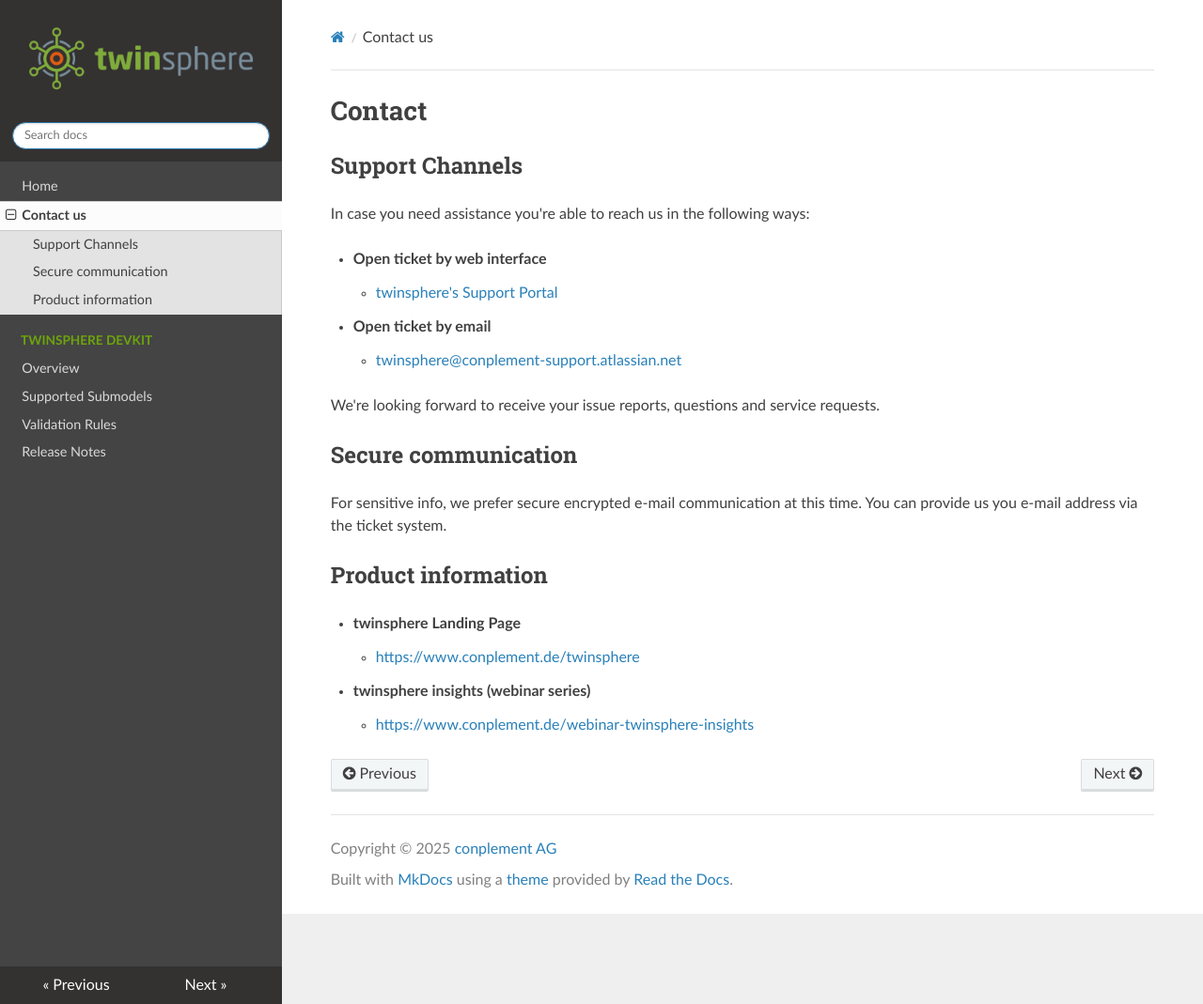
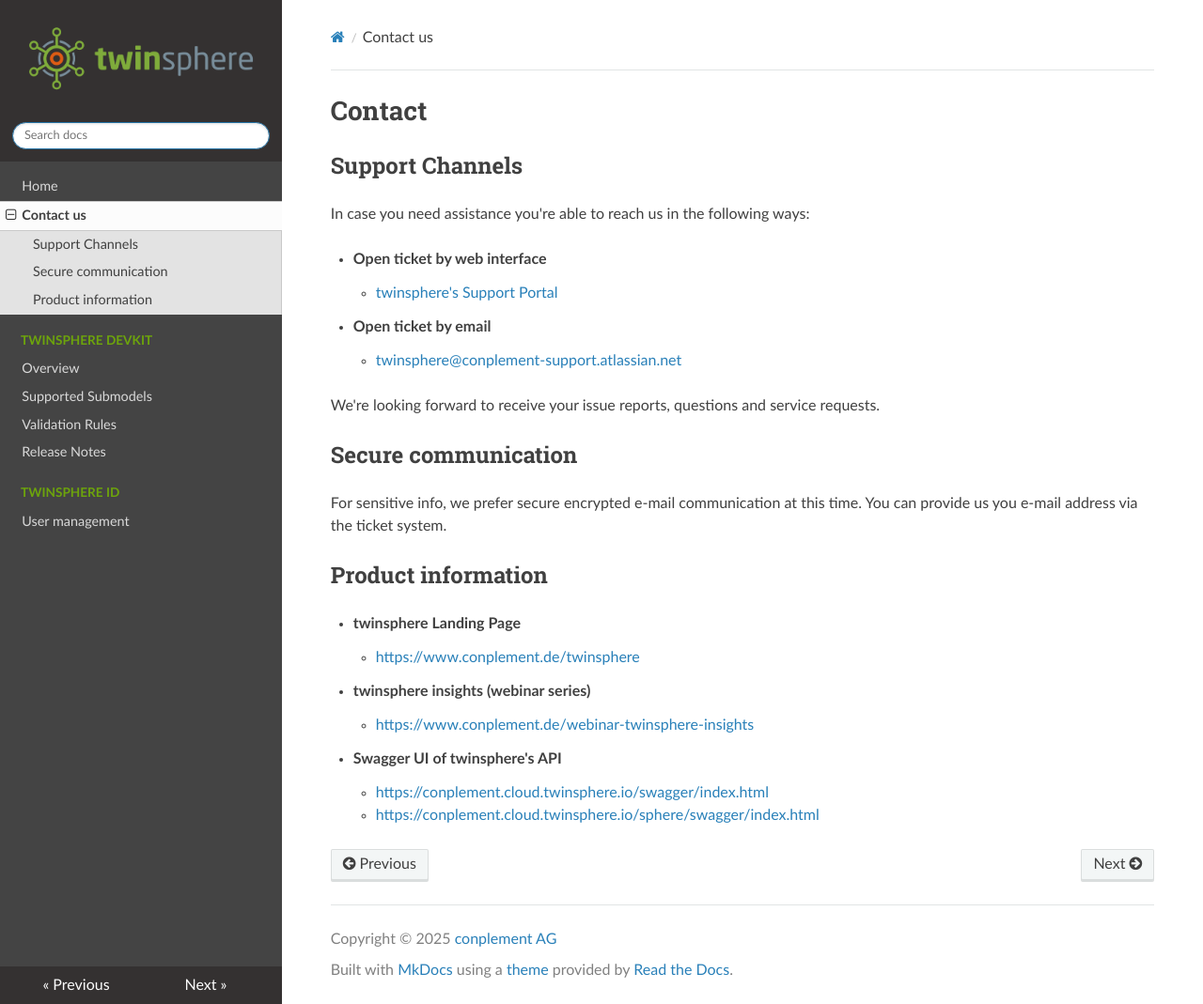
Before and after one commit to twinsphere/twinsphere.github.io, an MkDocs documentation site: the page built from docs/contact.md, in a window 1280 px wide and 1069 px high. Shown: the whole window at 94% size. Built offline with MkDocs 1.6.1, drawn with Linux system fonts in a browser that asks for light colours; nearby versions of some CDN libraries.

Commit message:
feat(id): add documentation

```diff
--- a/docs/contact.md
+++ b/docs/contact.md
@@ -22,3 +22,6 @@
     - [https://www.conplement.de/twinsphere](https://www.conplement.de/twinsphere)
 - **twinsphere insights (webinar series)**
     - [https://www.conplement.de/webinar-twinsphere-insights](https://www.conplement.de/webinar-twinsphere-insights)
+- **Swagger UI of twinsphere's API**
+    - [https://conplement.cloud.twinsphere.io/swagger/index.html](https://conplement.cloud.twinsphere.io/swagger/index.html)
+    - [https://conplement.cloud.twinsphere.io/sphere/swagger/index.html](https://conplement.cloud.twinsphere.io/sphere/swagger/index.html)
--- a/mkdocs.yml
+++ b/mkdocs.yml
@@ -16,6 +16,8 @@
     - Supported Submodels: tam-submodels.md
     - Validation Rules: tam-validation.md
     - Release Notes: tam-release_notes.md
+  - twinsphere ID:
+    - User management: id-overview.md
 copyright: Copyright &copy; 2025 <a href="https://www.conplement.de/twinsphere" taget="_blank">conplement AG</a>
 validation:
   omitted_files: warn
```
Also changed, not shown: docs/id-overview.md (added, +15 -0 lines), docs/index.md (+4 -4 lines).
